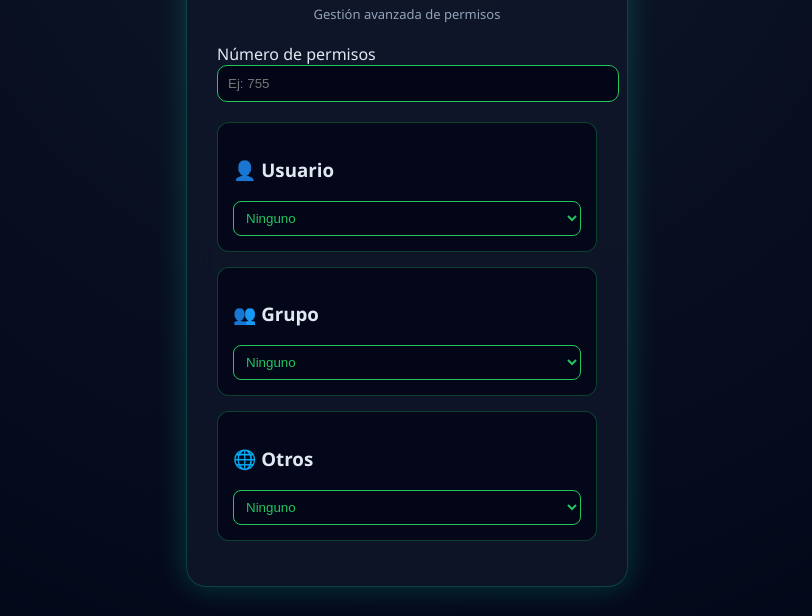
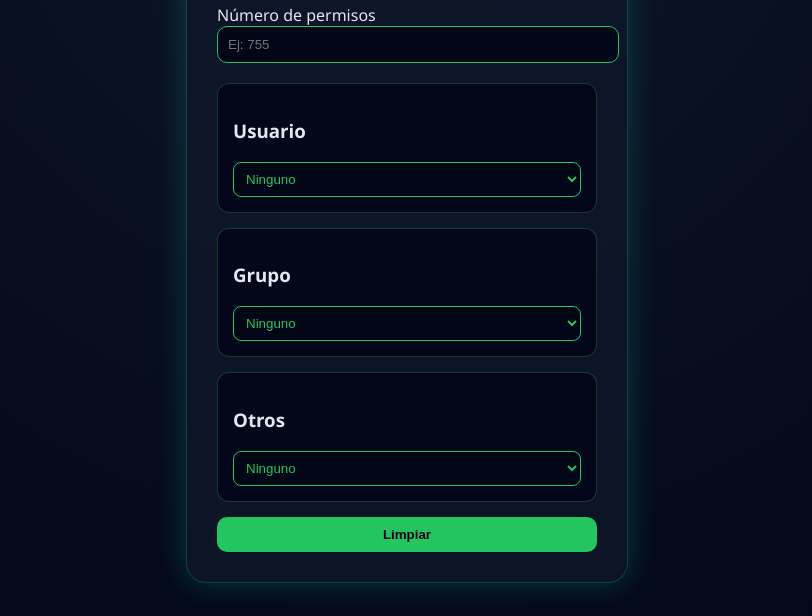
Before and after one commit to Edwin150-cell/Calculadora, a plain HTML site: page index.html in a window 1280 px wide. Shown: the part 184-800 px from the top of the page, without its empty margins (233-1045 px from the left). Drawn offline with Linux system fonts and the light colour scheme.

Commit message:
Actualice mi proyecto y le agregue un boton

```diff
--- a/index.html
+++ b/index.html
@@ -9,15 +9,14 @@
 
 <div class="container">
 
-    <h1>🔐 Sistema de Seguridad</h1>
+    <h1>Sistema de Seguridad</h1>
     <p class="sub">Gestión avanzada de permisos</p>
 
     <label>Número de permisos</label>
     <input type="text" id="numero" placeholder="Ej: 755" maxlength="3">
 
-    <!-- USUARIO -->
     <div class="card">
-        <h3>👤 Usuario</h3>
+        <h3>Usuario</h3>
         <select id="usuario">
             <option value="0">Ninguno</option>
             <option value="1">Ejecución</option>
@@ -30,9 +29,8 @@
         </select>
     </div>
 
-    <!-- GRUPO -->
     <div class="card">
-        <h3>👥 Grupo</h3>
+        <h3>Grupo</h3>
         <select id="grupo">
             <option value="0">Ninguno</option>
             <option value="1">Ejecución</option>
@@ -45,9 +43,8 @@
         </select>
     </div>
 
-    <!-- OTROS -->
     <div class="card">
-        <h3>🌐 Otros</h3>
+        <h3>Otros</h3>
         <select id="otros">
             <option value="0">Ninguno</option>
             <option value="1">Ejecución</option>
@@ -60,6 +57,10 @@
         </select>
     </div>
 
+    <div class="select">
+        <button id="btnLimpiar">Limpiar</button>
+    </div>
+
 </div>
 
 <script src="script.js"></script>
--- a/script.js
+++ b/script.js
@@ -2,23 +2,20 @@
 const grupo = document.getElementById("grupo");
 const otros = document.getElementById("otros");
 const numero = document.getElementById("numero");
+const btnLimpiar = document.getElementById("btnLimpiar");
 
-// 👉 SELECT → INPUT
 function actualizarNumero() {
     numero.value = `${usuario.value}${grupo.value}${otros.value}`;
 }
 
-// 👉 INPUT → SELECT
 function actualizarSelects() {
     let valor = numero.value;
 
-    // Solo números 0-7
     if (!/^[0-7]*$/.test(valor)) {
         numero.value = valor.slice(0, -1);
         return;
     }
 
-    // Máximo 3 dígitos
     if (valor.length > 3) {
         numero.value = valor.slice(0, 3);
         return;
@@ -31,9 +28,17 @@
     }
 }
 
-// Eventos
+function limpiarTodo() {
+    numero.value = "";
+    usuario.value = "0";
+    grupo.value = "0";
+    otros.value = "0";
+}
+
 usuario.addEventListener("change", actualizarNumero);
 grupo.addEventListener("change", actualizarNumero);
 otros.addEventListener("change", actualizarNumero);
 
 numero.addEventListener("input", actualizarSelects);
+
+btnLimpiar.addEventListener("click", limpiarTodo);
--- a/styles.css
+++ b/styles.css
@@ -64,3 +64,24 @@
     color: #22c55e;
     border: 1px solid #22c55e;
 }
+
+.select {
+    margin-top: 15px;
+}
+
+button {
+    width: 100%;
+    padding: 10px;
+    background: #22c55e;
+    border: none;
+    border-radius: 10px;
+    color: #020617;
+    font-weight: bold;
+    cursor: pointer;
+    transition: 0.3s;
+}
+
+button:hover {
+    background: #16a34a;
+    transform: scale(1.05);
+}
```
